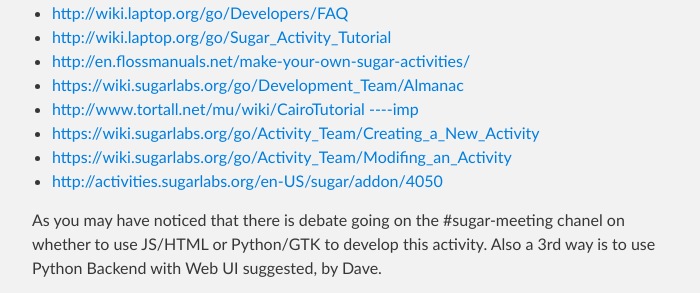
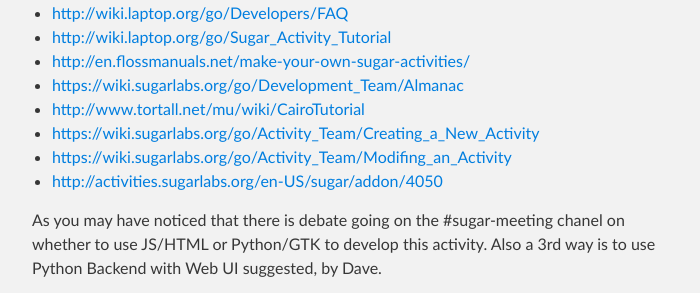
Before and after one commit to sugarlabs/edit-fonts-activity, a Jekyll site: the page built from _posts/2016-05-20-my-progress-so-far.md, in a window 1280 px wide. Shown: the part 1066-1359 px from the top of the page, without its empty margins (288-988 px from the left). Built offline with Jekyll 4.4.1, drawn with Linux system fonts in a browser that asks for light colours.

Commit message:
Update 2016-05-20-my-progress-so-far.md

```diff
--- a/_posts/2016-05-20-my-progress-so-far.md
+++ b/_posts/2016-05-20-my-progress-so-far.md
@@ -37,7 +37,7 @@
 * <http://wiki.laptop.org/go/Sugar_Activity_Tutorial>
 * <http://en.flossmanuals.net/make-your-own-sugar-activities/>
 * <https://wiki.sugarlabs.org/go/Development_Team/Almanac>
-* <http://www.tortall.net/mu/wiki/CairoTutorial ----imp>
+* <http://www.tortall.net/mu/wiki/CairoTutorial>
 * <https://wiki.sugarlabs.org/go/Activity_Team/Creating_a_New_Activity>
 * <https://wiki.sugarlabs.org/go/Activity_Team/Modifing_an_Activity>
 * <http://activities.sugarlabs.org/en-US/sugar/addon/4050>
```
